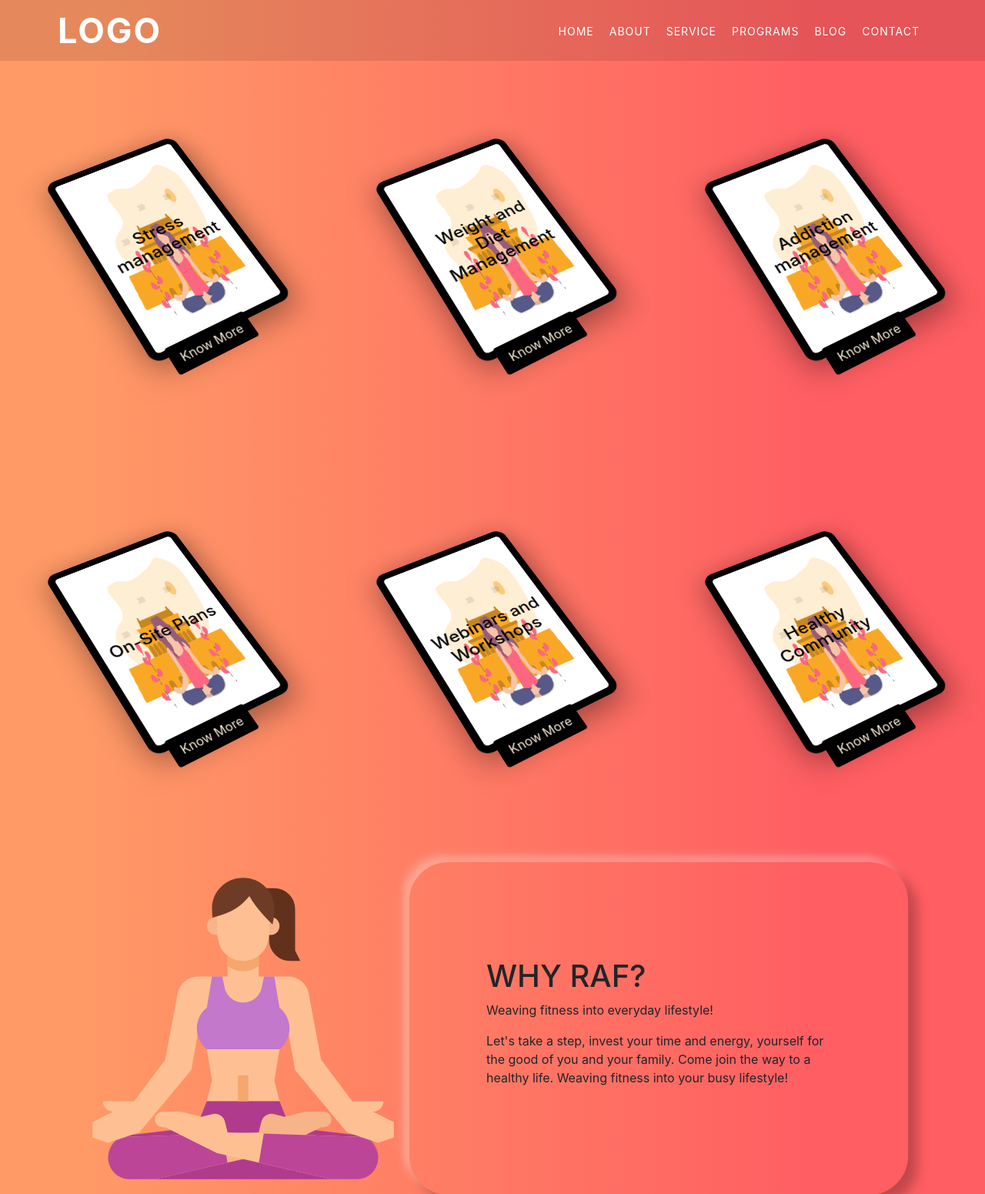
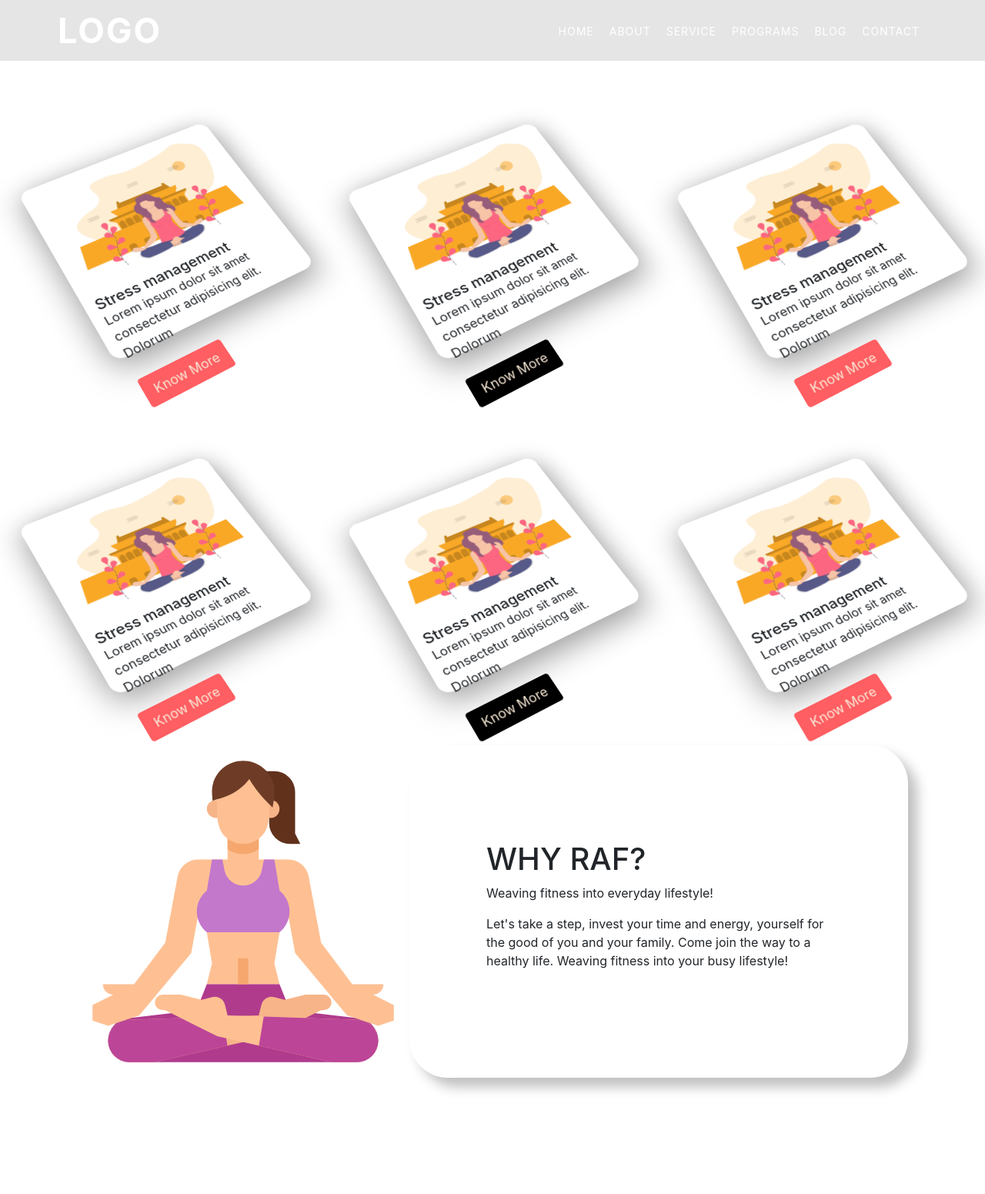
Before and after one commit to sushant2000/riseandfit, a PHP site: page / in a window 1280 px wide. Shown: the top 1551 px of the page at 77% size. Run offline with PHP 8.4, Linux system fonts and the light colour scheme; some libraries are stand-ins or nearby versions.

Commit message:
changed the layout

```diff
--- a/css/footer.css
+++ b/css/footer.css
@@ -4,7 +4,8 @@ footer {
   height: auto;
   padding: 50px 50px;
   box-sizing: border-box;
-  background-color: #111;
+  /* background-color: #111; */
+  background-color: #232f3e;
   display: flex;
   justify-content: space-between;
   flex-wrap: wrap;
@@ -40,11 +41,11 @@ footer .f-container h2:before {
   left: 0px;
   width: 50px;
   height: 2px;
-  background-color: rgba(255, 153, 102, 1);
+  background-color: rgba(255, 94, 98, 1);
 }
 
 footer p {
-  color: #999;
+  color: #ddd;
   margin-top: 1em;
 }
 
--- a/css/main.css
+++ b/css/main.css
@@ -3,12 +3,13 @@ body {
   /* font-family: -apple-system, BlinkMacSystemFont; */
   box-sizing: border-box;
   height: 100vh;
-  background: rgb(255, 153, 102);
+  /* background: rgb(255, 153, 102);
   background: linear-gradient(
     90deg,
     rgba(255, 153, 102, 1) 9%,
-    rgba(255, 94, 98, 1) 83% /* #232F3E amazon */
-  );
+    rgba(255, 94, 98, 1) 83%
+  ); */
+  background: #ffffff;
 }
 
 .firstSection {
@@ -47,16 +48,16 @@ sans-serif,
 }
 
 .menu__container {
-  width: 200px;
-  height: 300px;
+  width: 289px;
+  height: 274px;
   margin-left: auto;
   margin-right: auto;
   margin-top: 20vh;
-  margin-bottom: 50px;
+  /* margin-bottom: 10px; */
   border-radius: 15px;
   cursor: pointer;
   box-shadow: 0 10px 40px 2px rgba(0, 0, 0, 0.4);
-  background: #000;
+  /* background: #000; */
   transform-origin: center center 0px;
   transition: all 0.5s ease-out;
   animation-name: animate;
@@ -79,12 +80,28 @@ sans-serif,
   color: black;
 }
 .card-img {
-  padding: 10px 10px 10px 10px;
   max-width: 100%;
-  height: 100%;
+  height: 68%;
   border-radius: 15px;
 }
 
+.menu__container h5 {
+  padding: 0 14px;
+  margin: 0;
+}
+
+.menu__container p {
+  padding: 0;
+  padding-left: 14px;
+  margin: 0;
+}
+
+.card-btn {
+  background-color: rgba(255, 94, 98, 1);
+  color: antiquewhite;
+  margin-top: 23px;
+  margin-left: 11px;
+}
 /* Card Why RAF */
 .element {
   align-items: center;
--- a/css/nav.css
+++ b/css/nav.css
@@ -77,7 +77,8 @@
 
   .navbar.nav-sticky {
     padding: 10px 60px;
-    background: #000000 !important;
+    /* background: rgba(255, 153, 102, 1) !important; */
+    background: rgba(255, 94, 98, 1) !important;
   }
 
   .navbar a.nav-link {
--- a/index.html
+++ b/index.html
@@ -5,8 +5,8 @@
   <meta charset="UTF-8" />
   <meta http-equiv="X-UA-Compatible" content="IE=edge" />
   <meta name="viewport" content="width=device-width, initial-scale=1.0" />
-
-  <title>nav bar</title>
+  <link rel="icon" href="./image/favicon.png">
+  <title>Rise and Fit</title>
 
   <!-- Google Font -->
   <link href="https://fonts.googleapis.com/css2?family=Open+Sans:wght@300;400;600;700;800&display=swap"
@@ -73,53 +73,69 @@
 
 
   <div class="main">
-    <div class="background"></div>
+
     <div class="cards">
+
       <div class="menu__container">
         <img class="card-img-top card-img" src="image/mindfulness_.png" alt="Card image">
+        <h5 class="">Stress management</h5>
+        <p>Lorem ipsum dolor sit amet consectetur adipisicing elit. Dolorum</p>
+        <a href="#" class="btn card-btn">Know More</a>
         <div class="card-img-overlay">
-          <h4 class="menu" style="text-align: center;">Stress management</h4>
-          <a href="#" class="btn" style="background-color: black; color: antiquewhite;">Know More</a>
         </div>
       </div>
+
       <div class="menu__container">
         <img class="card-img-top card-img" src="image/mindfulness_.png" alt="Card image">
+        <h5 class="">Stress management</h5>
+        <p>Lorem ipsum dolor sit amet consectetur adipisicing elit. Dolorum</p>
+        <a href="#" class="btn card-btn" style=" background-color:black;">Know More</a>
         <div class="card-img-overlay">
-          <h4 class="menu" style="text-align: center;">Weight and Diet Management</h4>
-          <a href="#" class="btn" style="background-color: black; color: antiquewhite;">Know More</a>
         </div>
       </div>
+
       <div class="menu__container">
         <img class="card-img-top card-img" src="image/mindfulness_.png" alt="Card image">
+        <h5 class="">Stress management</h5>
+        <p>Lorem ipsum dolor sit amet consectetur adipisicing elit. Dolorum</p>
+        <a href="#" class="btn card-btn">Know More</a>
         <div class="card-img-overlay">
-          <h4 class="menu" style="text-align: center;">Addiction management</h4>
-          <a href="#" class="btn" style="background-color: black; color: antiquewhite;">Know More</a>
         </div>
       </div>
+
     </div>
+
     <div class="cards">
+
       <div class="menu__container">
         <img class="card-img-top card-img" src="image/mindfulness_.png" alt="Card image">
+        <h5 class="">Stress management</h5>
+        <p>Lorem ipsum dolor sit amet consectetur adipisicing elit. Dolorum</p>
+        <a href="#" class="btn card-btn">Know More</a>
         <div class="card-img-overlay">
-          <h4 class="menu" style="text-align: center;">On-Site Plans</h4>
-          <a href="#" class="btn" style="background-color: black; color: antiquewhite;">Know More</a>
         </div>
       </div>
+
       <div class="menu__container">
         <img class="card-img-top card-img" src="image/mindfulness_.png" alt="Card image">
+        <h5 class="">Stress management</h5>
+        <p>Lorem ipsum dolor sit amet consectetur adipisicing elit. Dolorum</p>
+        <a href="#" class="btn card-btn" style=" background-color:black;">Know More</a>
         <div class="card-img-overlay">
-          <h4 class="menu" style="text-align: center;">Webinars and Workshops</h4>
-          <a href="#" class="btn" style="background-color: black; color: antiquewhite;">Know More</a>
         </div>
       </div>
+
       <div class="menu__container">
         <img class="card-img-top card-img" src="image/mindfulness_.png" alt="Card image">
+        <h5 class="">Stress management</h5>
+        <p>Lorem ipsum dolor sit amet consectetur adipisicing elit. Dolorum</p>
+        <a href="#" class="btn card-btn">Know More</a>
         <div class="card-img-overlay">
-          <h4 class="menu" style="text-align: center;">Healthy Community</h4>
-          <a href="#" class="btn" style="background-color: black; color: antiquewhite;">Know More</a>
         </div>
       </div>
+
     </div>
+
 
     <!-- Card Why RAF? -->
     <div class="img-text">
@@ -219,8 +235,8 @@
 
 <!-- Navigation Bar Javascript -->
 <script src="./js/nav.js"></script>
+
 <!-- Pop up Animation Javascript -->
-
 <script src="./js/popupAnimation.js"></script>
 
 <!--Scroll to Top Script-->
```
Also changed, not shown: image/favicon.png (added).
